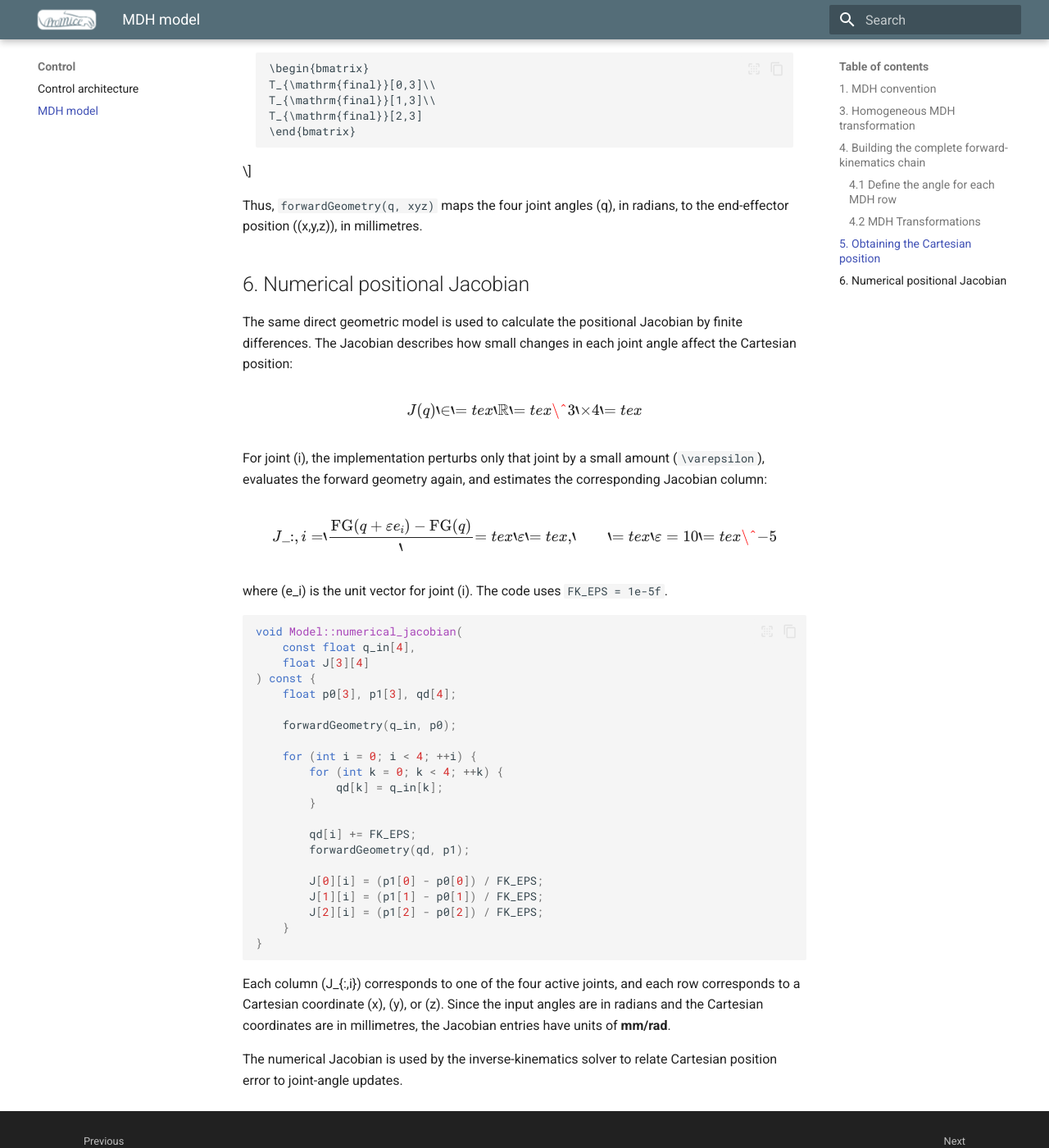
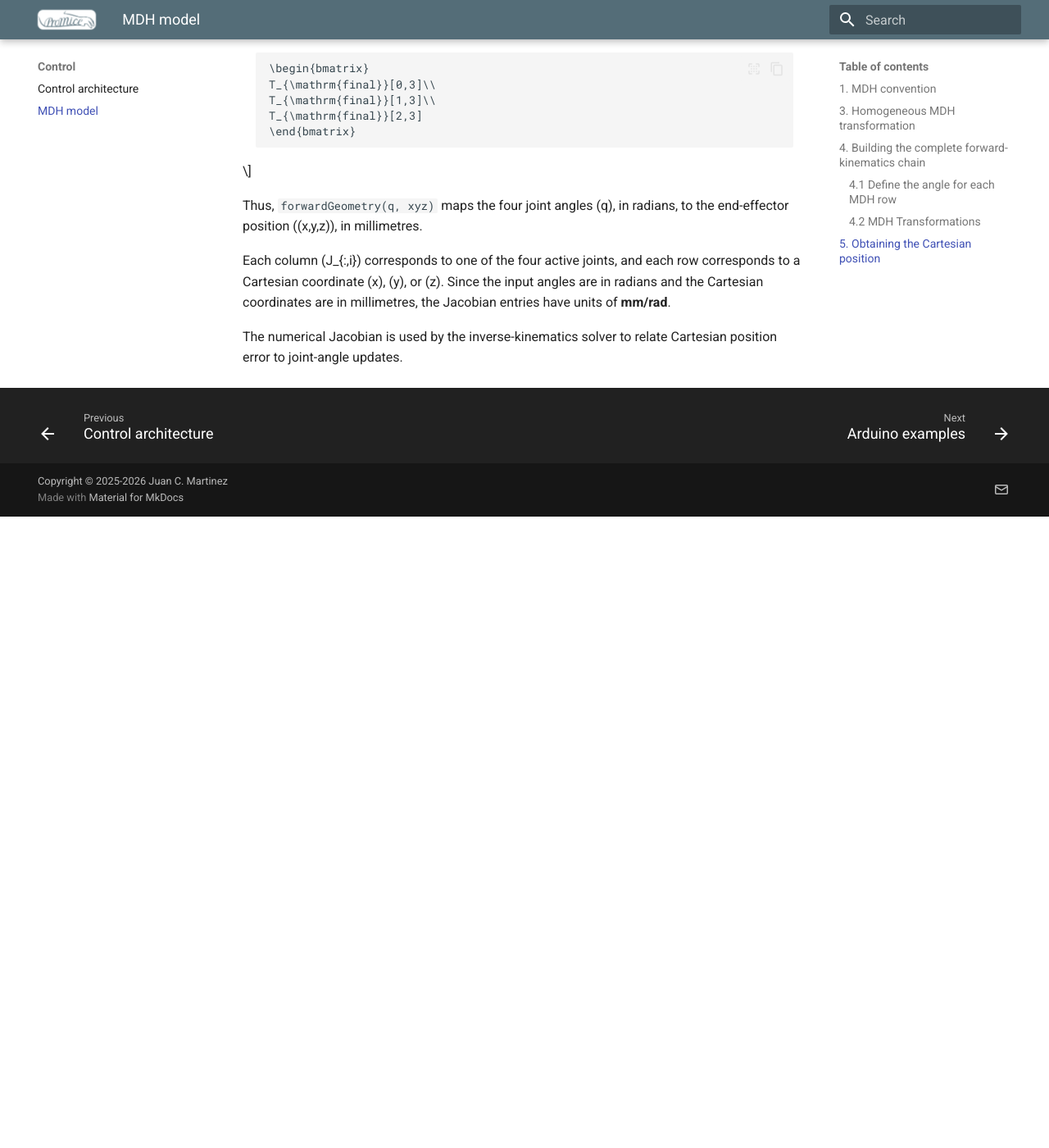
Before and after one commit to Juan-CarlosM/ProMice, an MkDocs documentation site: the page built from docs/modified_denavit_hartenberg.md, in a window 1280 px wide and 1400 px high, scrolled down 5309 px. Shown: the whole window at 82% size. Built offline with MkDocs 1.6.1 and Material for MkDocs 9.7.7, drawn with Linux system fonts in a browser that asks for light colours; after the commit the page ends 5939 px from its top, so only the background shows below that.

Commit message:
Remove numerical positional Jacobian section
Removed section on numerical positional Jacobian, including its explanation and code example.

````diff
--- a/docs/modified_denavit_hartenberg.md
+++ b/docs/modified_denavit_hartenberg.md
@@ -207,48 +207,7 @@ T_{\mathrm{final}}[2,3]
 Thus, `forwardGeometry(q, xyz)` maps the four joint angles (q), in
 radians, to the end-effector position ((x,y,z)), in millimetres.
 
-## 6. Numerical positional Jacobian
 
-The same direct geometric model is used to calculate the positional
-Jacobian by finite differences. The Jacobian describes how small changes
-in each joint angle affect the Cartesian position:
-
-\[ J(q) `\in `{=tex}`\mathbb{R}`{=tex}\^{3`\times4`{=tex}} \]
-
-For joint (i), the implementation perturbs only that joint by a small
-amount (`\varepsilon`{=tex}), evaluates the forward geometry again, and
-estimates the corresponding Jacobian column:
-
-\[ J\_{:,i} =
-`\frac{\mathrm{FG}(q+\varepsilon e_i)-\mathrm{FG}(q)}`{=tex}
-{`\varepsilon`{=tex}}, `\qquad `{=tex}`\varepsilon=10`{=tex}\^{-5} \]
-
-where (e_i) is the unit vector for joint (i). The code uses
-`FK_EPS = 1e-5f`.
-
-``` cpp
-void Model::numerical_jacobian(
-    const float q_in[4],
-    float J[3][4]
-) const {
-    float p0[3], p1[3], qd[4];
-
-    forwardGeometry(q_in, p0);
-
-    for (int i = 0; i < 4; ++i) {
-        for (int k = 0; k < 4; ++k) {
-            qd[k] = q_in[k];
-        }
-
-        qd[i] += FK_EPS;
-        forwardGeometry(qd, p1);
-
-        J[0][i] = (p1[0] - p0[0]) / FK_EPS;
-        J[1][i] = (p1[1] - p0[1]) / FK_EPS;
-        J[2][i] = (p1[2] - p0[2]) / FK_EPS;
-    }
-}
-```
 
 Each column (J\_{:,i}) corresponds to one of the four active joints, and
 each row corresponds to a Cartesian coordinate (x), (y), or (z). Since
````
